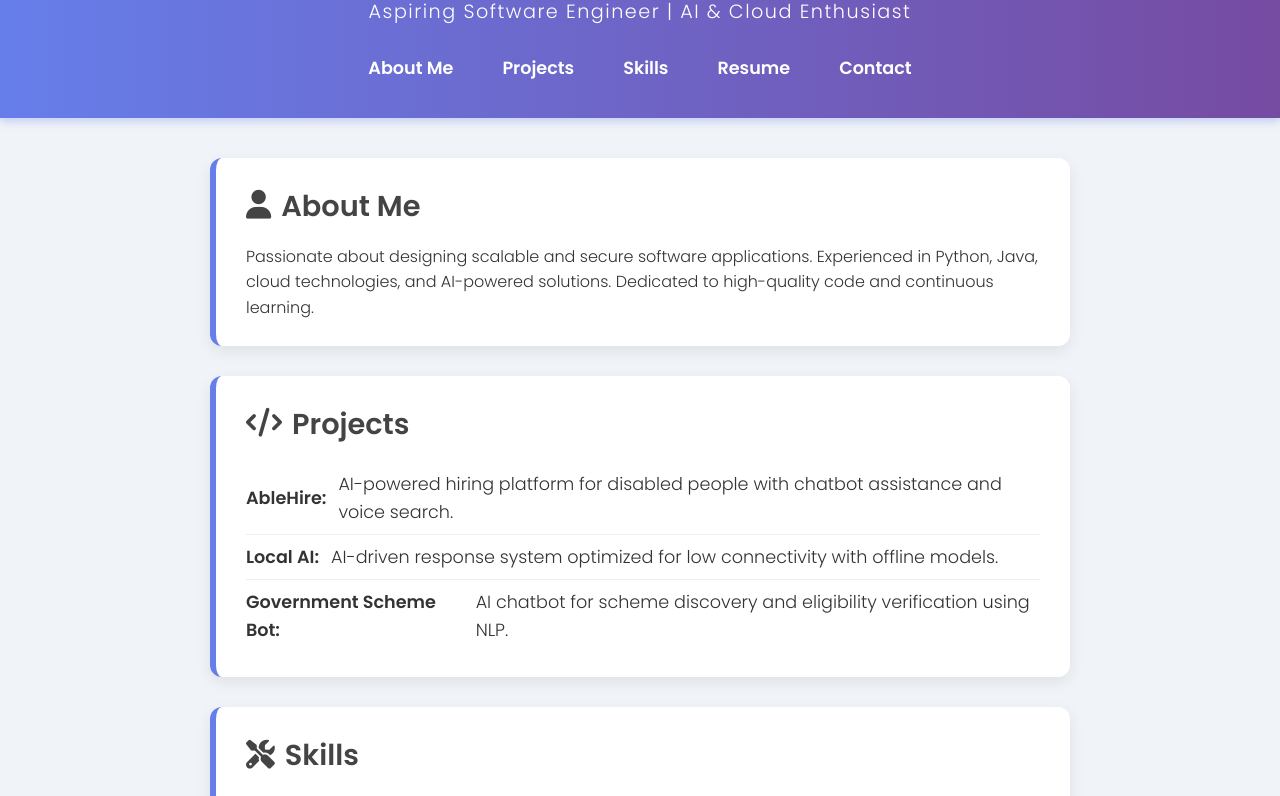
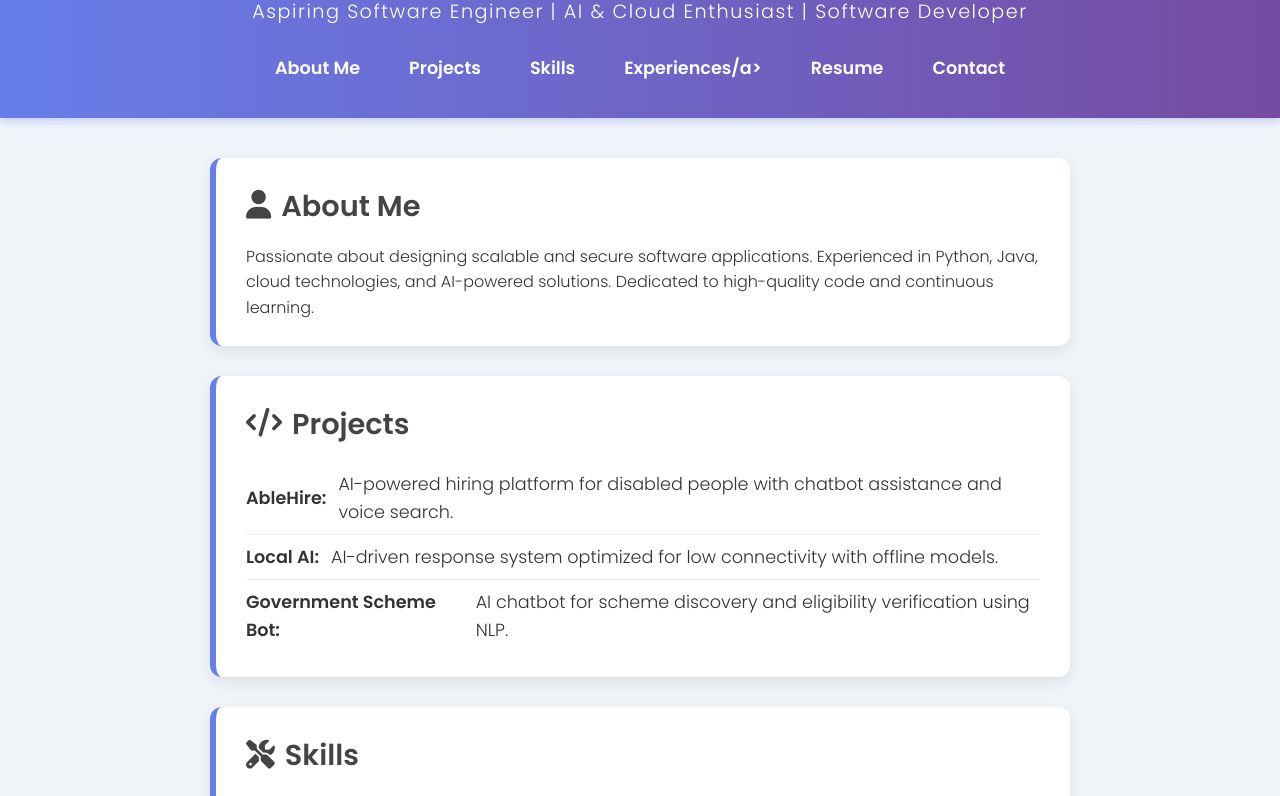
Before and after one commit to jahnavinalla1/jahnavinalla1.github.io, a plain HTML site: page index.html in a window 1280 px wide. Shown: the part 125-921 px from the top of the page. Drawn offline with Linux system fonts and the light colour scheme.

Commit message:
Update index.html

```diff
--- a/index.html
+++ b/index.html
@@ -14,11 +14,12 @@
 <header>
   <div class="container header-container">
     <h1>Jahnavi Nalla</h1>
-    <p class="subtitle">Aspiring Software Engineer | AI & Cloud Enthusiast</p>
+    <p class="subtitle">Aspiring Software Engineer | AI & Cloud Enthusiast | Software Developer</p>
     <nav>
       <a href="#about">About Me</a>
       <a href="#projects">Projects</a>
       <a href="#skills">Skills</a>
+      <a href="#Experiences">Experiences/a>
       <a href="#resume">Resume</a>
       <a href="#contact">Contact</a>
     </nav>
@@ -61,7 +62,7 @@
 
   <section id="resume" class="section card resume-section">
     <h2><i class="fas fa-file-pdf"></i> Resume</h2>
-    <a href="jahnavinalla1.pdf" class="btn" download><i class="fas fa-download"></i> Download my resume</a>
+    <a href="jnalla_Resumee.pdf" class="btn" download><i class="fas fa-download"></i> Download my resume</a>
   </section>
 
   <section id="contact" class="section card">
```
